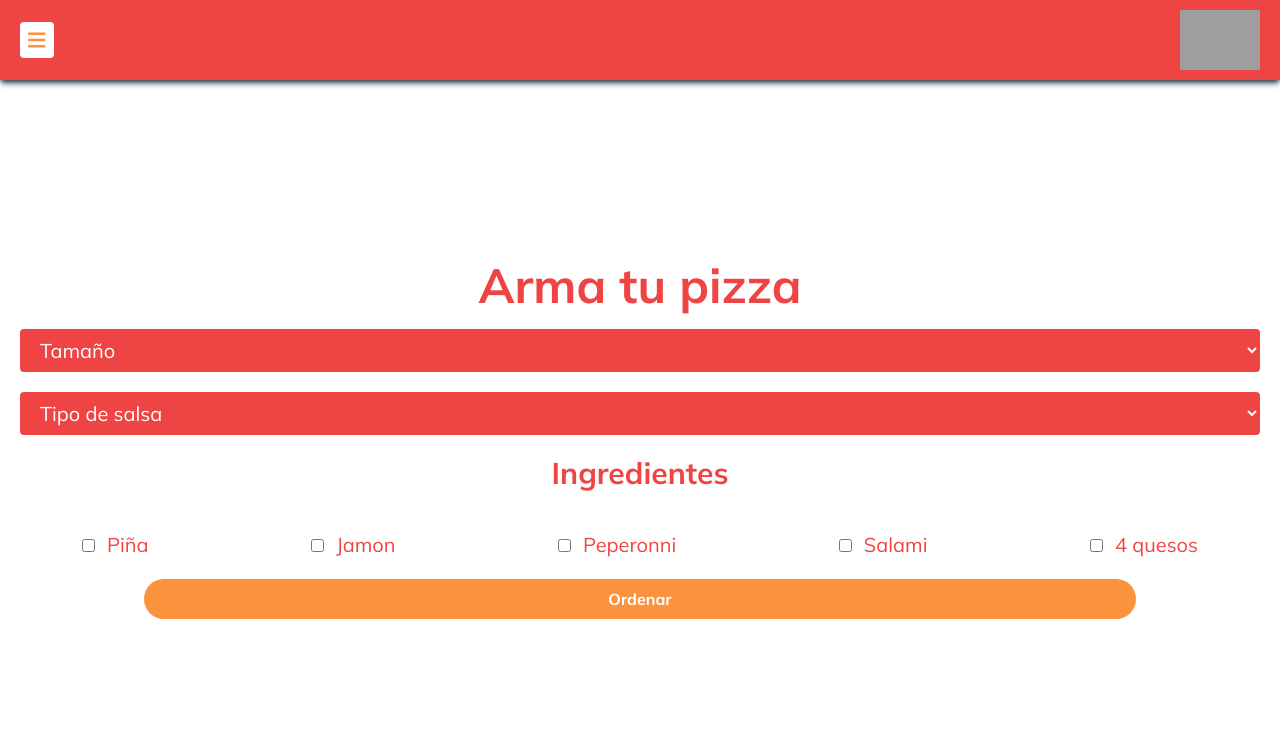
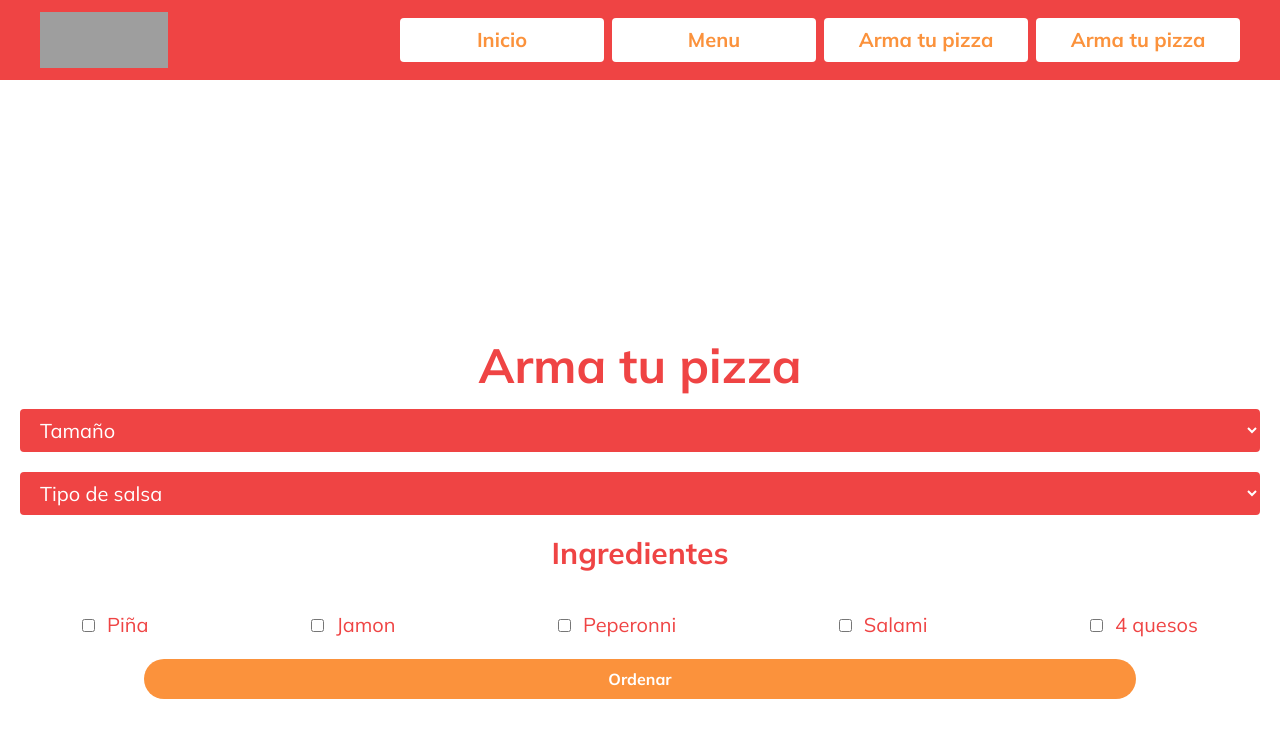
Before and after one commit to roblesvargas97/PracticaVueJS, a Vue app: page /#/build-pizza in a window 1280 px wide. Shown: the top 738 px of the page. Built offline with nearby package versions, Linux system fonts and the light colour scheme; grey boxes are pictures that could not be loaded.

Commit message:
:sparkles: Add Header
Add Header

```diff
--- a/src/App.vue
+++ b/src/App.vue
@@ -3,17 +3,20 @@
     <router-link to="/">Home</router-link> |
     <router-link to="/about">About</router-link>
   </nav> -->
+  <Header/>
   <HeaderMobile/>
   <router-view/>
 </template>
 
 <script>
-import HeaderMobile from '@/components/HeaderMobile.vue'
+import HeaderMobile from '@/components/HeaderMobile.vue';
+import Header from '@/components/Header.vue';
 
 export default {
   name: 'App',
   components: {
-    HeaderMobile
+    HeaderMobile,
+    Header
   }
 }
 
--- /dev/null
+++ b/src/components/Header.vue
@@ -0,0 +1,19 @@
+<template>
+    <header class=" hidden lg:flex items-center justify-between px-10  h-[10vh] w-full bg-red-500">
+        <img class=" w-32 h-14" src="https://i.imgur.com/WhXvNmR.png" alt="logo">
+
+        <nav class="w-[70%] flex justify-between space-x-2 items-center">
+            <router-link v-on:click="setShowMenuFalse" class=" text-xl font-bold text-orange-400 bg-white p-2 w-full text-center rounded" to="/" >Inicio</router-link>
+            <router-link v-on:click="setShowMenuFalse" class=" text-xl font-bold text-orange-400 bg-white p-2 w-full text-center rounded" to="/menu" >Menu</router-link>
+            <router-link v-on:click="setShowMenuFalse" class=" text-xl font-bold text-orange-400 bg-white p-2 w-full text-center rounded" to="/build-pizza" >Arma tu pizza</router-link>
+            <router-link v-on:click="setShowMenuFalse" class=" text-xl font-bold text-orange-400 bg-white p-2 w-full text-center rounded" to="/build-pizza" >Arma tu pizza</router-link>
+        </nav>
+
+    </header>
+</template>
+
+<script>
+export default {
+    name: 'Header'
+}
+</script>
--- a/src/components/HeaderMobile.vue
+++ b/src/components/HeaderMobile.vue
@@ -1,16 +1,38 @@
 <template>
-    <header class=" fixed top-0 left-0 w-full bg-red-500 h-[10vh] flex justify-between items-center px-5 shadow-md shadow-gray-700">
-        <button class="flex justify-center items-center  p-2 rounded bg-white text-orange-400">
+    <header class=" fixed top-0 left-0 w-full lg:hidden bg-red-500 h-[10vh] flex justify-between items-center px-5 shadow-md shadow-gray-700">
+        <button v-on:click ="setShowMenu"  class="flex justify-center items-center  p-2 rounded bg-white text-orange-400">
           <font-awesome-icon icon="bars" size="lg" />
         </button>
         <img class=" w-20" src="https://i.imgur.com/WhXvNmR.png" alt="logo">
     </header>
+    <div  v-bind:class="!showMenu? 'hidden' : 'flex' " class=" lg:hidden fixed w-[70%] flex-col p-5 items-center   h-[100vh] bg-red-500"  >
+      <h1 class="text-white font-bold text-center text-xl" >Bienvenido</h1>
+      <nav class="w-full p-5 flex flex-col space-y-5 items-center">
+        <router-link v-on:click="setShowMenuFalse" class=" text-xl font-bold text-orange-400 bg-white p-2 w-full text-center rounded" to="/" >Inicio</router-link>
+        <router-link v-on:click="setShowMenuFalse" class=" text-xl font-bold text-orange-400 bg-white p-2 w-full text-center rounded" to="/menu" >Menu</router-link>
+        <router-link v-on:click="setShowMenuFalse" class=" text-xl font-bold text-orange-400 bg-white p-2 w-full text-center rounded" to="/build-pizza" >Arma tu pizza</router-link>
+        <router-link v-on:click="setShowMenuFalse" class=" text-xl font-bold text-orange-400 bg-white p-2 w-full text-center rounded" to="/build-pizza" >Arma tu pizza</router-link>
+      </nav>
+    </div>
 </template>
 
 <script>
 
-
 export default {
   name: 'HeaderMobile',
-}
+  data(){
+    return{
+      showMenu: false,
+    }
+  },methods: {
+    setShowMenu(){
+      this.showMenu = !this.showMenu;
+    },
+    setShowMenuFalse(){
+      this.showMenu = false;
+    }
+  },
+
+
+  }
 </script>
--- a/src/views/BuildYourPizzaView.vue
+++ b/src/views/BuildYourPizzaView.vue
@@ -39,7 +39,7 @@
                         </div>
                     </div>
                 </div>
-                <button class=" w-[80%] bg-orange-400 py-2 px-4 rounded-full text-white font-bold" >Ordenar</button>
+                <router-link to="/order-view" class=" w-[80%] flex justify-center items-center bg-orange-400 py-2 px-4 rounded-full text-white font-bold" >Ordenar</router-link>
             </form>
             <div class=" hidden" >
                 <img src="https://i.imgur.com/f2rhzVx.png" alt="">
--- a/src/views/HomeView.vue
+++ b/src/views/HomeView.vue
@@ -4,7 +4,7 @@
       <h1 class=" font-bold text-red-500 text-5xl text-center" >!La felicidad en forma de pizza¡</h1>
     </div>
     <img src="https://i.imgur.com/yOQJCss.png" alt="">
-    <button class=" w-[80%] text-3xl bg-orange-400 px-4 py-2 rounded-full text-white font-bold shadow shadow-stone-500" >Ir al menu</button>
+    <router-link to="/menu" class=" w-[80%] text-3xl flex justify-center  bg-orange-400 px-4 py-2 rounded-full text-white font-bold shadow shadow-stone-500" >Ir al menu</router-link>
   </div>
 </template>
 
--- a/src/views/OrderView.vue
+++ b/src/views/OrderView.vue
@@ -26,7 +26,7 @@
                     <label className='text-xl font-bold text-red-500 text-primary' htmlFor="referencias">Referencias</label>
                     <input className='text-xl font-normal border-2 rounded focus:border-green-600 py-1 px-2' type="text" id='referencias' />
                 </div>
-                <button class=" w-[80%] text-xl bg-orange-400 py-2 px-4 rounded-full text-white font-bold" >Ordenar</button>
+                <router-link to="/" class=" w-[80%] flex justify-center items-center text-xl bg-orange-400 py-2 px-4 rounded-full text-white font-bold" >Ordenar</router-link>
         </form>
     </div>
 </template>
```
